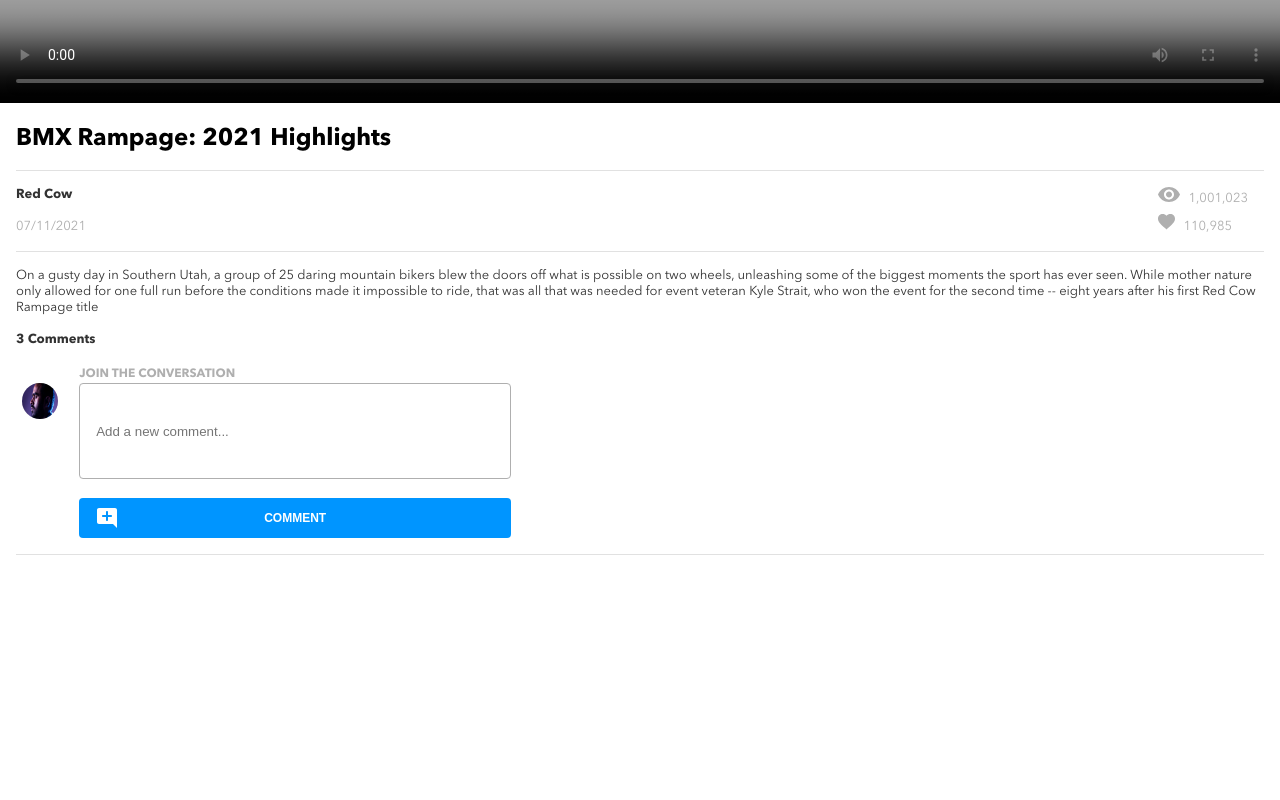
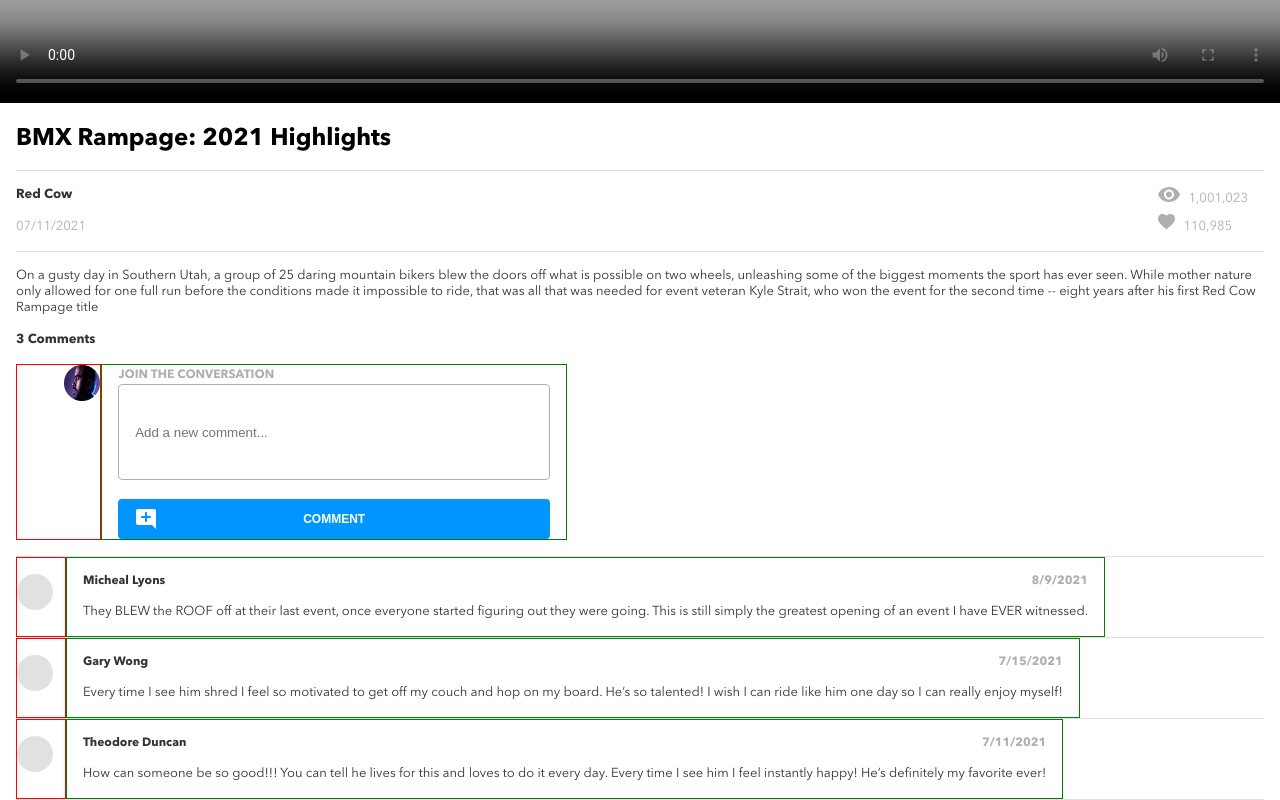
Before and after one commit to matthewcsimpson/BrainStation-Brainflix-Frontend, a React (Create React App) app: page / in a window 1280 px wide. Shown: the part 1040-1840 px from the top of the page. Before the commit the page ends 1595 px from the top, so only its background shows below. Built offline with nearby package versions, Linux system fonts and the light colour scheme.

Commit message:
comments list implemented, styled (mostly)

```diff
--- a/src/App.js
+++ b/src/App.js
@@ -2,7 +2,6 @@
 import userimg from "./assets/images/Mohan-muruge.jpg";
 import bflogo from "./assets/images/BrainFlix-logo.svg";
 import upld from "./assets/images/Icons/upload.svg";
-import addcom from "./assets/images/Icons/add_comment.svg";
 
 // DATA
 // import videoList from "./data/videos.json";
@@ -14,7 +13,7 @@ import { useState } from "react";
 // Components
 import Header from "./components/Header/Header";
 import CurrentVideo from "./components/CurrentVideo/CurrentVideo";
-import Button from "./components/Button/Button";
+import CommentsList from "./components/CommentsList/CommentsList";
 
 function App() {
   const [selectedVideo, setSelectedVideo] = useState(videoDetails[0]);
@@ -34,50 +33,9 @@ function App() {
       <Header userimg={userimg} bflogo={bflogo} upld={upld} />
       <CurrentVideo videoDetails={selectedVideo} />
 
+      <CommentsList selectedVideo={selectedVideo} />
+
       {/* -------------------------------- WORKING ON NOW */}
-
-      <div className="comments">
-        <form className="comments__form">
-          <div className="comments__avatar-wrapper">
-            <label
-              htmlFor="avatar"
-              className="comments__label comments__label--hidden"
-            >
-              Avatar
-            </label>
-            <div name="avatar" className="glbl__user-avatar">
-              <img
-                className="glbl__user-avatar"
-                alt="User Img"
-                src={userimg}
-              ></img>
-            </div>
-          </div>
-          <div className="comments__form-input">
-            <label htmlFor="new_comment" className="comments__label">
-              Join the conversation
-            </label>
-            <input
-              type="text"
-              placeholder="Add a new comment..."
-              className="comments__textarea"
-            />
-            <label
-              htmlFor="commentsubmit"
-              className="comments__label comments__label--hidden"
-            >
-              Comment
-            </label>
-            <Button
-              icon={addcom}
-              buttonName={"Comment"}
-              classModified="false"
-              name="commentsubmit"
-            />
-          </div>
-        </form>
-        <div className="comments__list"></div>
-      </div>
 
       {/* -------------------------------- TO BE WORKED ON */}
 
--- a/src/components/Avatar/Avatar.jsx
+++ b/src/components/Avatar/Avatar.jsx
@@ -1,8 +1,15 @@
 import "./Avatar.scss";
 function Avatar({ userimg, classModifier }) {
   return (
-    <div name="avatar" className={`glbl__user-avatar ${classModifier}`}>
-      <img className="glbl__user-avatar" alt="User Img" src={userimg}></img>
+    <div
+      name="avatar"
+      className={`glbl__user-avatar-container ${classModifier}`}
+    >
+      {userimg && userimg !== null ? (
+        <img className="glbl__user-avatar" alt="User Img" src={userimg} />
+      ) : (
+        ""
+      )}
     </div>
   );
 }
--- a/src/components/Avatar/Avatar.scss
+++ b/src/components/Avatar/Avatar.scss
@@ -2,7 +2,8 @@
 @use '../../styles/partials/fontface' as *;
 @use '../../styles/partials/mixins' as *;
 
-.glbl__user-avatar {
+.glbl__user-avatar-container {
+    display: inline-block;
     min-width: 2.25rem;
     min-height: 2.25rem;
     max-width: 2.25rem;
@@ -10,5 +11,13 @@
     border-radius: 50%;
     background-color: $BrainFlix-SecondarySilver;
     margin: 0 auto;
+}
 
+.glbl__user-avatar {
+    display: inline-block;
+    min-width: 2.25rem;
+    min-height: 2.25rem;
+    max-width: 2.25rem;
+    max-height: 2.25rem;
+    border-radius: 50%;
 }
--- /dev/null
+++ b/src/components/CommentsList/Comment/Comment.jsx
@@ -0,0 +1,29 @@
+// styles
+import "../CommentsList.scss";
+
+// imports.
+import Avatar from "../../Avatar/Avatar";
+
+//utilities
+import { formatDate } from "../../../utilities/utilityFunctions";
+
+function Comment({ comment }) {
+  return (
+    <div className="comments__comment">
+      <div className="comments__avatar-wrapper comments__avatar-wrapper--comment">
+        <Avatar userimg={comment.img} />
+      </div>
+      <div className="comments__comment-body">
+        <div className="comments__detailswrapper">
+          <p className="comments__label comments__label--name">
+            {comment.name}
+          </p>
+          <p className="comments__label">{formatDate(comment.timestamp)}</p>
+        </div>
+        <p className="comments__text comments__text--body">{comment.comment}</p>
+      </div>
+    </div>
+  );
+}
+
+export default Comment;
--- /dev/null
+++ b/src/components/CommentsList/CommentsList.jsx
@@ -0,0 +1,56 @@
+// images
+import addcom from "../../assets/images/Icons/add_comment.svg";
+import userimg from "../../assets/images/Mohan-muruge.jpg";
+
+// styles
+import "./CommentsList.scss";
+
+// imports
+import Avatar from "../Avatar/Avatar";
+import Button from "../Button/Button";
+import Comment from "./Comment/Comment";
+
+function CommentsList({ selectedVideo }) {
+  return (
+    <div className="comments">
+      <form className="comments__form">
+        <div className="comments__avatar-wrapper">
+          <label
+            htmlFor="avatar"
+            className="comments__label comments__label--hidden"
+          >
+            Avatar
+          </label>
+          <Avatar userimg={userimg} />
+        </div>
+        <div className="comments__form-input">
+          <label htmlFor="new_comment" className="comments__label">
+            Join the conversation
+          </label>
+          <input
+            type="text"
+            placeholder="Add a new comment..."
+            className="comments__textarea"
+          />
+          <label
+            htmlFor="commentsubmit"
+            className="comments__label comments__label--hidden"
+          >
+            Comment
+          </label>
+          <Button
+            icon={addcom}
+            buttonName={"Comment"}
+            classModified="false"
+            name="commentsubmit"
+          />
+        </div>
+      </form>
+      {selectedVideo.comments.map((comment) => {
+        return <Comment key={comment.id} comment={comment} />;
+      })}
+    </div>
+  );
+}
+
+export default CommentsList;
--- /dev/null
+++ b/src/components/CommentsList/CommentsList.scss
@@ -0,0 +1,103 @@
+@use '../../styles/partials/variables' as *;
+@use '../../styles/partials/fontface' as *;
+@use '../../styles/partials/mixins' as *;
+
+.comments {
+    padding: 0 $margin-mobile;
+
+    &__form {
+        display: flex;
+        flex-direction: row;
+        border-bottom: 1px solid $BrainFlix-SecondarySilver;
+        padding-bottom: $margin-mobile;
+    }
+
+    &__form-input {
+        //intentionally named class
+        border: 1px solid green;
+
+        padding: 0 $margin-mobile;
+    }
+
+    &__comment {
+        display: flex;
+        flex-direction: row;
+        border-bottom: 1px solid $BrainFlix-SecondarySilver;
+    }
+
+    &__comment-body {
+        //intentionally named class
+        border: 1px solid green;
+
+        padding: 0 $margin-mobile;
+        display: flex;
+        flex-direction: column;
+        justify-content: space-around;
+    }
+
+    &__detailswrapper {
+        padding: $margin-mobile 0;
+    }
+
+    &__label {
+        font-size: $font-mobile-buttonslabels-size;
+        font-weight: $font-desktop-buttonslabels-weight;
+        color: $BrainFlix-PrimarySilver;
+        text-transform: uppercase;
+
+        &--hidden {
+            visibility: hidden;
+        }
+
+        &--name {
+            color: $BrainFlix-PrimaryBlack;
+            text-transform: capitalize;
+        }
+    }
+
+    &__textarea {
+        width: 100%;
+        height: 6rem;
+        border-radius: 4px;
+        padding: $margin-mobile;
+        border: 1px solid $BrainFlix-PrimarySilver;
+    }
+
+    &__text {
+        font-size: $font-mobile-copy-body-size;
+        font-weight: $font-mobile-copy-body-weight;
+        color: $BrainFlix-PrimarySilver;
+
+        &--title {
+            color: $BrainFlix-PrimaryBlack;
+            font-weight: bold;
+        }
+
+        &--icon {
+            padding: 0 calc($margin-mobile/2);
+        }
+
+        &--body {
+            color: $BrainFlix-PrimaryBlack;
+            margin-bottom: $margin-mobile;
+        }
+    }
+
+    &__detailswrapper {
+        display: flex;
+        justify-content: space-between;
+    }
+
+    &__avatar-wrapper {
+        border: 1px solid red;
+
+        &--comment {
+            padding-top: $margin-mobile;
+            padding-right: .75rem;
+            ;
+        }
+    }
+
+
+
+}
--- a/src/styles/video.scss
+++ b/src/styles/video.scss
@@ -5,41 +5,3 @@
 @use './partials/variables' as *;
 
 // ------------------------------ Hero Section
-
-
-.comments {
-    padding: 0 $margin-mobile;
-
-    &__form {
-        display: flex;
-        flex-direction: row;
-        border-bottom: 1px solid $BrainFlix-SecondarySilver;
-        padding-bottom: $margin-mobile;
-    }
-
-    &__form-input {
-        //intentionally named class
-        padding: 0 $margin-mobile;
-    }
-
-    &__label {
-        font-size: $font-mobile-buttonslabels-size;
-        font-weight: $font-desktop-buttonslabels-weight;
-        color: $BrainFlix-PrimarySilver;
-        text-transform: uppercase;
-
-        &--hidden {
-            visibility: hidden;
-        }
-    }
-
-    &__textarea {
-        width: 100%;
-        height: 6rem;
-        border-radius: 4px;
-        padding: $margin-mobile;
-        border: 1px solid $BrainFlix-PrimarySilver;
-    }
-
-
-}
```
